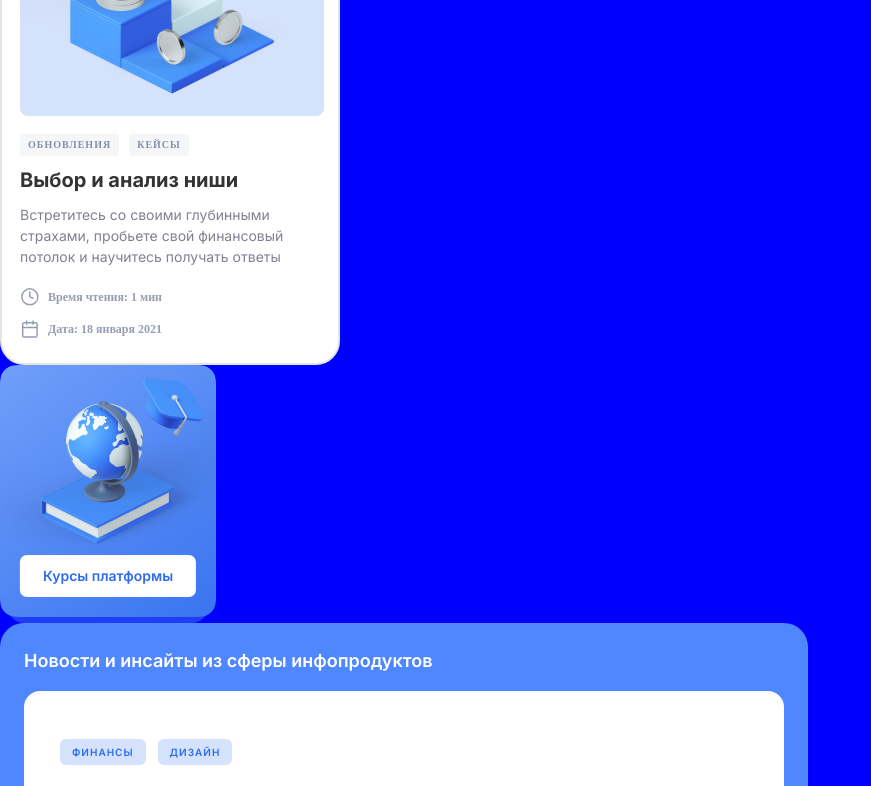
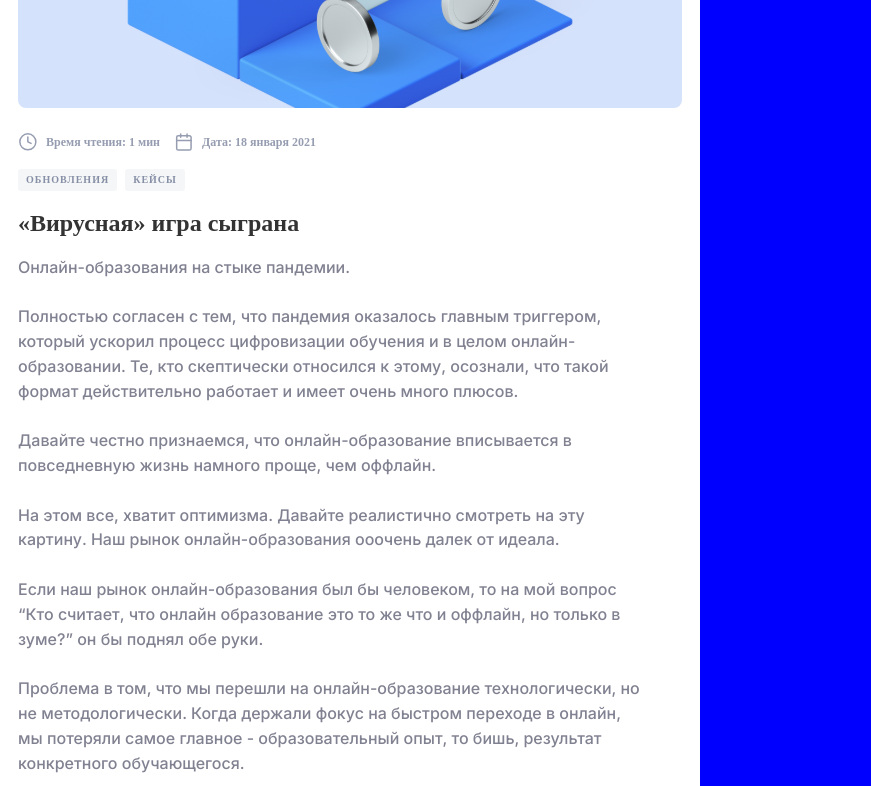
Before and after one commit to chat-mind-bots/digital-producer-front, a React (Create React App) app: page / in a window 1280 px wide. Shown: the part 440-1226 px from the top of the page, without its empty margins (0-871 px from the left). Built offline with nearby package versions, Linux system fonts and the light colour scheme; some icons are missing.

Commit message:
[PD-16] Created component NewsView

```diff
--- a/src/Components/UI-KIT/Atoms/Date/styled.ts
+++ b/src/Components/UI-KIT/Atoms/Date/styled.ts
@@ -10,5 +10,4 @@ export const Date = styled.p`
   display: flex;
   align-items: center;
   gap: 8px;
-  margin-top: 12px;
 `;
--- a/src/Components/UI-KIT/Atoms/Time/styled.ts
+++ b/src/Components/UI-KIT/Atoms/Time/styled.ts
@@ -10,5 +10,4 @@ export const Time = styled.p`
   display: flex;
   align-items: center;
   gap: 8px;
-  margin-top: 20px;
 `;
--- a/src/Components/UI-KIT/NewsCard/index.tsx
+++ b/src/Components/UI-KIT/NewsCard/index.tsx
@@ -15,8 +15,12 @@ const NewsCard = () => (
       Встретитесь со своими глубинными страхами, пробьете свой финансовый
       потолок и научитесь получать ответы
     </ST.Description>
-    <Time value="1 мин" />
-    <Date value="18 января 2021" />
+    <ST.WrapperTime>
+      <Time value="1 мин" />
+    </ST.WrapperTime>
+    <ST.WrapperDate>
+      <Date value="18 января 2021" />
+    </ST.WrapperDate>
   </ST.NewsCard>
 );
 
--- a/src/Components/UI-KIT/NewsCard/styled.ts
+++ b/src/Components/UI-KIT/NewsCard/styled.ts
@@ -46,24 +46,10 @@ export const Description = styled.p`
   margin-top: 10px;
 `;
 
-export const Time = styled.p`
-  font-weight: 700;
-  font-size: 12px;
-  line-height: 120%;
-  color: ${Colors.GREY2};
-  display: flex;
-  align-items: center;
-  gap: 8px;
+export const WrapperTime = styled.div`
   margin-top: 20px;
 `;
 
-export const Date = styled.p`
-  font-weight: 700;
-  font-size: 12px;
-  line-height: 120%;
-  color: ${Colors.GREY2};
-  display: flex;
-  align-items: center;
-  gap: 8px;
+export const WrapperDate = styled.div`
   margin-top: 12px;
 `;
--- /dev/null
+++ b/src/Components/UI-KIT/NewsView/index.tsx
@@ -0,0 +1,74 @@
+import { ReactComponent as IconForNewsView } from 'Icons/IconForNewsView.svg';
+import Date from 'Components/UI-KIT/Atoms/Date';
+import Time from 'Components/UI-KIT/Atoms/Time';
+import * as ST from './styled';
+
+const NewsView = () => (
+  <ST.NewsView>
+    <IconForNewsView />
+    <ST.WrapperInfo>
+      <ST.WrapperDateInfo>
+        <Time value="1 мин" />
+        <Date value="18 января 2021" />
+      </ST.WrapperDateInfo>
+      <ST.Tags>
+        <ST.Tag>обновления</ST.Tag>
+        <ST.Tag>кейсы</ST.Tag>
+      </ST.Tags>
+      <ST.Title>«Вирусная» игра сыграна</ST.Title>
+      <ST.WrapperText>
+        Онлайн-образования на стыке пандемии.
+        <br />
+        <br />
+        Полностью согласен с тем, что пандемия оказалось главным триггером,
+        который ускорил процесс цифровизации обучения и в целом
+        онлайн-образовании. Те, кто скептически относился к этому, осознали, что
+        такой формат действительно работает и имеет очень много плюсов.
+        <br />
+        <br />
+        Давайте честно признаемся, что онлайн-образование вписывается в
+        повседневную жизнь намного проще, чем оффлайн.
+        <br />
+        <br />
+        На этом все, хватит оптимизма. Давайте реалистично смотреть на эту
+        картину. Наш рынок онлайн-образования ооочень далек от идеала.
+        <br />
+        <br />
+        Если наш рынок онлайн-образования был бы человеком, то на мой вопрос
+        “Кто считает, что онлайн образование это то же что и оффлайн, но только
+        в зуме?” он бы поднял обе руки.
+        <br />
+        <br />
+        Проблема в том, что мы перешли на онлайн-образование технологически, но
+        не методологически. Когда держали фокус на быстром переходе в онлайн, мы
+        потеряли самое главное - образовательный опыт, то бишь, результат
+        конкретного обучающегося.
+        <br />
+        <br />
+        Но все же повторюсь, люди будут видеть больше смысла в обучении, а
+        значит, будут готовы вкладывать все больше средств в собственное
+        образование. Обучение стало важной инвестицией, и тренды, над которыми
+        сегодня экспериментируют, станут неотъемлемой частью удовлетворения
+        потребностей.
+        <br />
+        <br />
+        В связи с этим, начну серию постов и видео на тему онлайн-образования, о
+        создании архитектуры обучения, а также техническая реализация запуска
+        онлайн-школ.
+        <br />
+        <br />
+        С сегодняшнего дня буду писать о важных инструментах и методах для
+        создания онлайн-продукта, который заточен на конкретный конечный
+        результат.
+        <br />
+        <br />
+        Следующий пост на тему “персонализированные рабочие пространства”
+        <br />
+        <br />
+        EdTech is the new Fintech...
+      </ST.WrapperText>
+    </ST.WrapperInfo>
+  </ST.NewsView>
+);
+
+export default NewsView;
--- /dev/null
+++ b/src/Components/UI-KIT/NewsView/styled.ts
@@ -0,0 +1,56 @@
+import styled from 'styled-components';
+import Colors from 'Colors';
+
+export const NewsView = styled.div`
+  padding: 18px;
+  border-radius: 16px;
+  background: ${Colors.WHITE};
+  max-width: 700px;
+  box-sizing: border-box;
+`;
+
+export const WrapperInfo = styled.div``;
+
+export const WrapperDateInfo = styled.div`
+  display: flex;
+  gap: 14px;
+  align-items: center;
+  margin-top: 20px;
+`;
+
+export const Tags = styled.div`
+  display: flex;
+  gap: 8px;
+  margin-top: 17px;
+`;
+
+export const Tag = styled.p`
+  font-family: 'Vela Sans';
+  font-weight: 700;
+  font-size: 10px;
+  line-height: 16px;
+  letter-spacing: 1px;
+  text-transform: uppercase;
+  border-radius: 3px;
+  padding: 3px 8px;
+  color: ${Colors.GREY4};
+  background: ${Colors.WHITE3};
+`;
+
+export const Title = styled.p`
+  font-family: 'Vela Sans';
+  font-weight: 700;
+  font-size: 24px;
+  line-height: 140%;
+  color: ${Colors.BLACK1};
+  margin-top: 16px;
+`;
+
+export const WrapperText = styled.p`
+  font-weight: 500;
+  font-size: 16px;
+  line-height: 155%;
+  color: ${Colors.GREY1};
+  margin-top: 14px;
+  max-width: 626px;
+`;
--- a/src/index.tsx
+++ b/src/index.tsx
@@ -13,6 +13,7 @@ import BreadCrumbs, {
   BreadCrumbsArrayType,
 } from 'Components/UI-KIT/BreadCrumbs';
 import AuthBlock from 'Components/UI-KIT/AuthBlock';
+import NewsView from 'Components/UI-KIT/NewsView';
 import Colors from 'Colors';
 import 'index.css';
 
@@ -55,6 +56,7 @@ root.render(
         border={`2px solid ${Colors.BLACK1}`}
         width={'max-content'}
       />
+      <NewsView />
       <BreadCrumbs array={breadCrumbsArr} />
       <AuthBlock />
       <NewsCard />
```
Also changed, not shown: src/Icons/IconForNewsView.svg (added).
